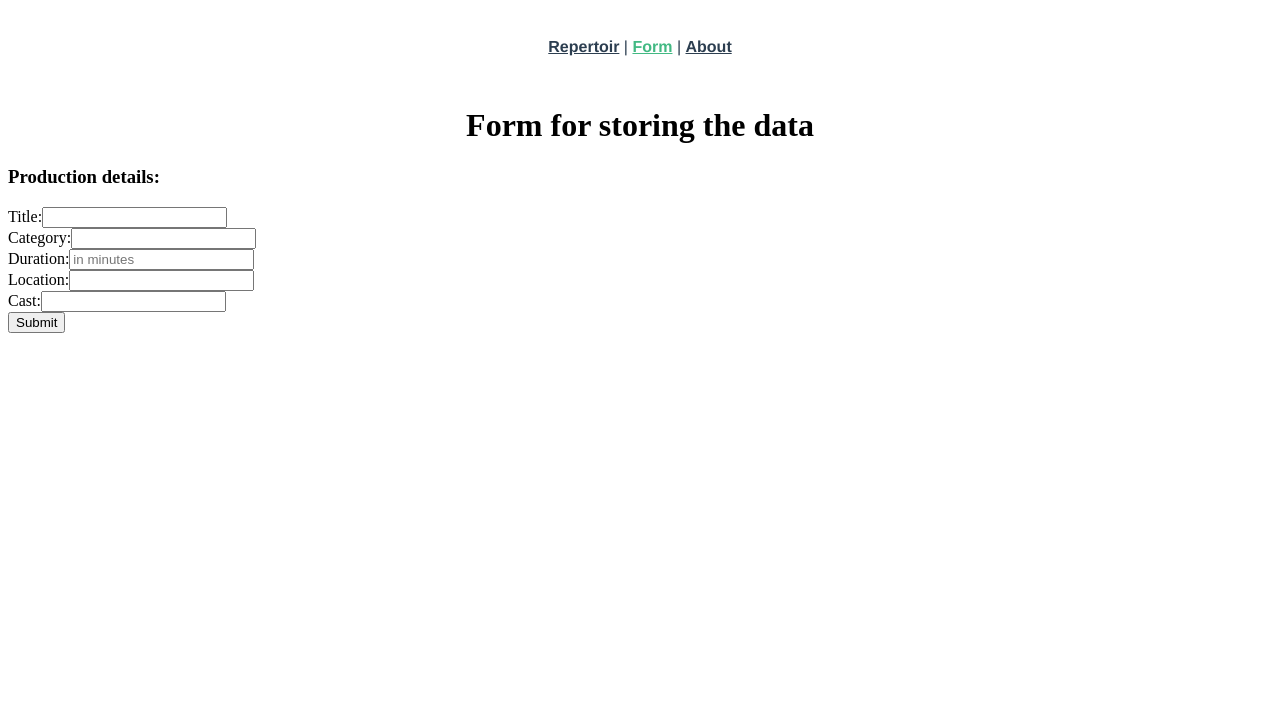
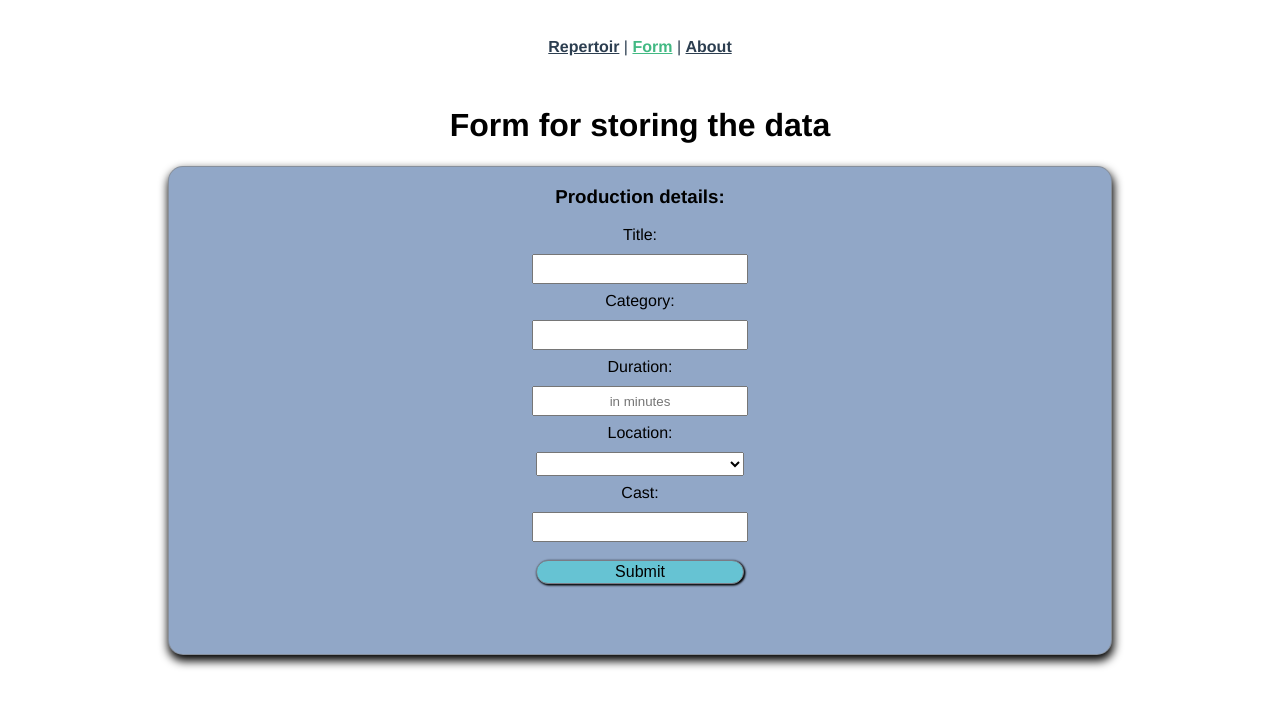
Before and after one commit to kuslukas94/vue-mastery-course, a Vue app: page /form in a window 1280 px wide. Shown: the top 706 px of the page. Built offline with nearby package versions, Linux system fonts and the light colour scheme.

Commit message:
feat: form post via axios

```diff
--- a/src/components/FormCard.vue
+++ b/src/components/FormCard.vue
@@ -1,21 +1,96 @@
+<script>
+import axios from 'axios'
+import myUUID from '../stores/UUID'
+
+export default {
+  data() {
+    return {
+      productions: [
+        {
+          id: myUUID(),
+          title: '',
+          category: '',
+          duration: '',
+          location: ['Big scene', 'Small scene', 'Ship'],
+          cast: ''
+        }
+      ]
+    }
+  },
+  methods: {
+    onSubmit() {
+      axios
+        .post('https://my-json-server.typicode.com/kuslukas94/vue-mastery-course', this.productions)
+        .then((response) => {
+          console.log('Response', response)
+        })
+        .catch((err) => {
+          console.log('Error', err)
+        })
+    }
+  }
+}
+</script>
+
 <template>
-  <form class="myForm">
+  <form class="myForm" @submit.prevent="onSubmit">
     <h3>Production details:</h3>
     <label for="title">Title:</label>
-    <input type="text" id="title" />
+    <input v-model.lazy="productions.title" id="title" />
     <br />
     <label for="category">Category:</label>
-    <input type="text" id="category" />
+    <input v-model.lazy="productions.category" id="category" />
     <br />
     <label for="duration">Duration:</label>
-    <input type="text" id="duration" placeholder="in minutes" />
+    <input v-model.lazy.number="productions.duration" id="duration" placeholder="in minutes" />
     <br />
     <label for="location">Location:</label>
-    <input type="text" id="location" />
+    <select v-model.lazy="productions.location" id="location">
+      <option disabled value="Choose scene">Choose scene</option>
+      <option>Big scene</option>
+      <option>Small scene</option>
+      <option>Ship</option>
+    </select>
     <br />
     <label for="cast">Cast:</label>
-    <input type="text" id="cast" />
+    <input v-model.lazy="productions.cast" id="cast" />
     <br />
     <input type="submit" class="button" value="Submit" />
   </form>
 </template>
+
+<style scoped>
+.myForm {
+  position: relative;
+  display: flex;
+  flex-direction: column;
+  margin: 0 10rem;
+  padding: 0 0 5rem 0;
+  justify-content: center;
+  align-items: center;
+  background-color: rgb(145, 167, 199);
+  border-radius: 15px;
+  border: 1px solid rgba(128, 128, 128, 0.605);
+  box-shadow: 1px 5px 10px 1px;
+  font-weight: 500;
+}
+input,
+select {
+  margin-top: 10px;
+  margin-bottom: -10px;
+  width: 13rem;
+  height: 1.5rem;
+  text-align: center;
+}
+.button {
+  border-radius: 15px;
+  border: 1px solid rgb(123, 123, 133);
+  box-shadow: 1px 1px 2px 0.5px;
+  font-size: medium;
+  background-color: rgb(102, 195, 211);
+  cursor: pointer;
+}
+.button:hover {
+  background-color: rgb(66, 212, 166);
+}
+</style>
--- /dev/null
+++ b/src/stores/UUID.js
@@ -0,0 +1,12 @@
+let UUID = 1
+
+export default function myUUID() {
+  const getID = () => {
+    UUID++
+    return UUID
+  }
+
+  return {
+    getID
+  }
+}
--- a/src/views/AboutView.vue
+++ b/src/views/AboutView.vue
@@ -7,4 +7,10 @@
   </div>
 </template>
 
-<style></style>
+<style scoped>
+.about {
+  font-family: Avenir, Helvetica, Arial, sans-serif;
+  -webkit-font-smoothing: antialiased;
+  -moz-osx-font-smoothing: grayscale;
+}
+</style>
--- a/src/views/FormView.vue
+++ b/src/views/FormView.vue
@@ -8,3 +8,11 @@ import FormCard from '../components/FormCard.vue'
     <FormCard />
   </div>
 </template>
+
+<style scoped>
+.formView {
+  font-family: Avenir, Helvetica, Arial, sans-serif;
+  -webkit-font-smoothing: antialiased;
+  -moz-osx-font-smoothing: grayscale;
+}
+</style>
--- a/src/views/ProductionDetails.vue
+++ b/src/views/ProductionDetails.vue
@@ -22,7 +22,7 @@ onMounted(() => {
 </script>
 
 <template>
-  <div v-if="production">
+  <div id="layout-productionDetails" v-if="production">
     <h1>{{ production.title }}</h1>
     <p>{{ production.category }}</p>
     <p>{{ production.duration }}</p>
@@ -32,6 +32,11 @@ onMounted(() => {
 </template>
 
 <style scoped>
+#layout-productionDetails {
+  font-family: Avenir, Helvetica, Arial, sans-serif;
+  -webkit-font-smoothing: antialiased;
+  -moz-osx-font-smoothing: grayscale;
+}
 p {
   text-align: center;
 }
--- a/src/views/ProductionListView.vue
+++ b/src/views/ProductionListView.vue
@@ -17,6 +17,7 @@ onMounted(() => {
 </script>
 
 <template>
+  <div id="layout-productionList">
     <h1>Repertoir</h1>
     <div class="productions">
       <ProductionCard
@@ -25,9 +26,15 @@ onMounted(() => {
         :production="production"
       />
     </div>
+  </div>
 </template>
 
 <style scoped>
+#layout-productionList {
+  font-family: Avenir, Helvetica, Arial, sans-serif;
+  -webkit-font-smoothing: antialiased;
+  -moz-osx-font-smoothing: grayscale;
+}
 .productions {
   display: flex;
   flex-direction: column;
```
Lines whose indentation alone changed are shown as unchanged.
